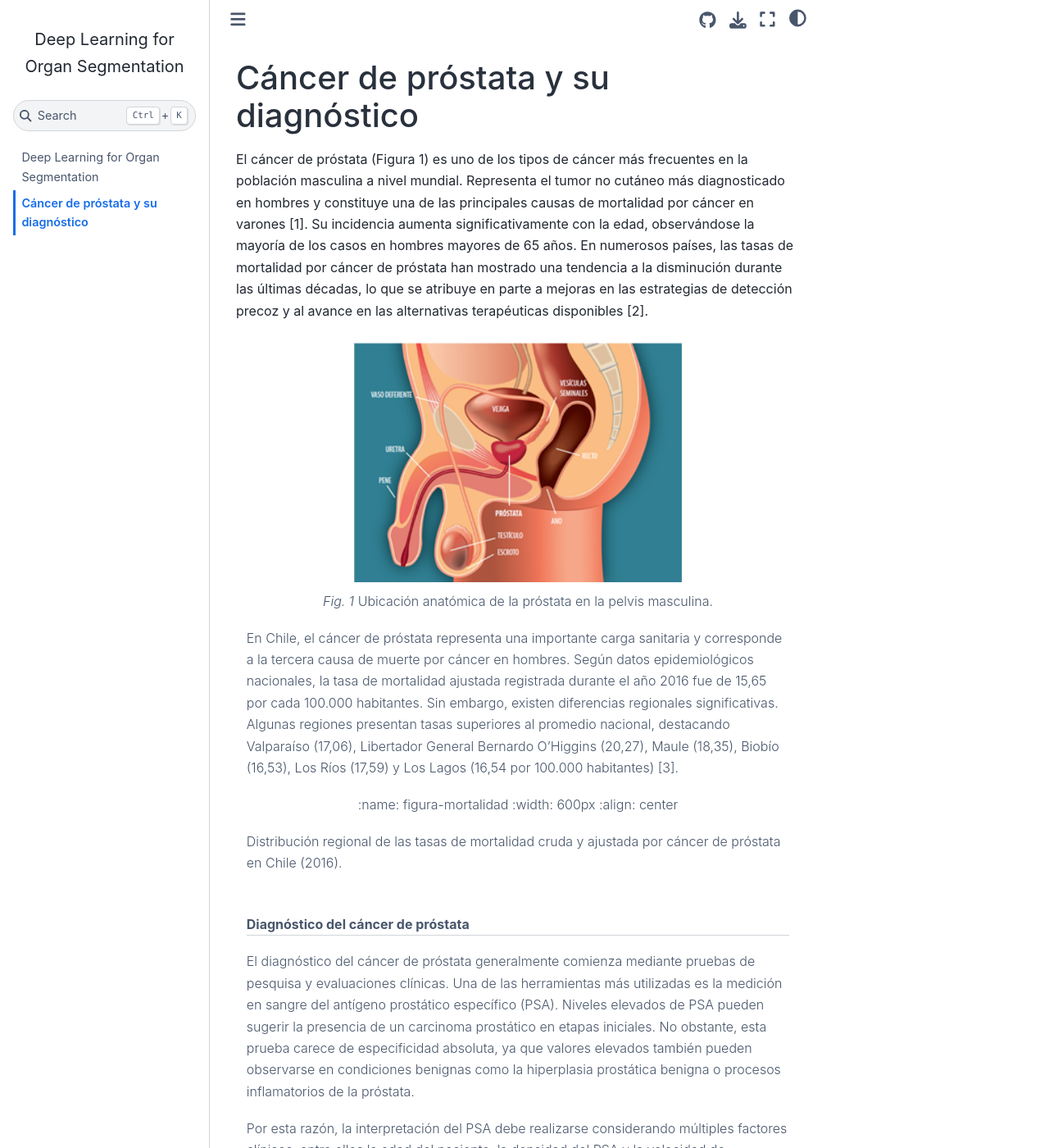
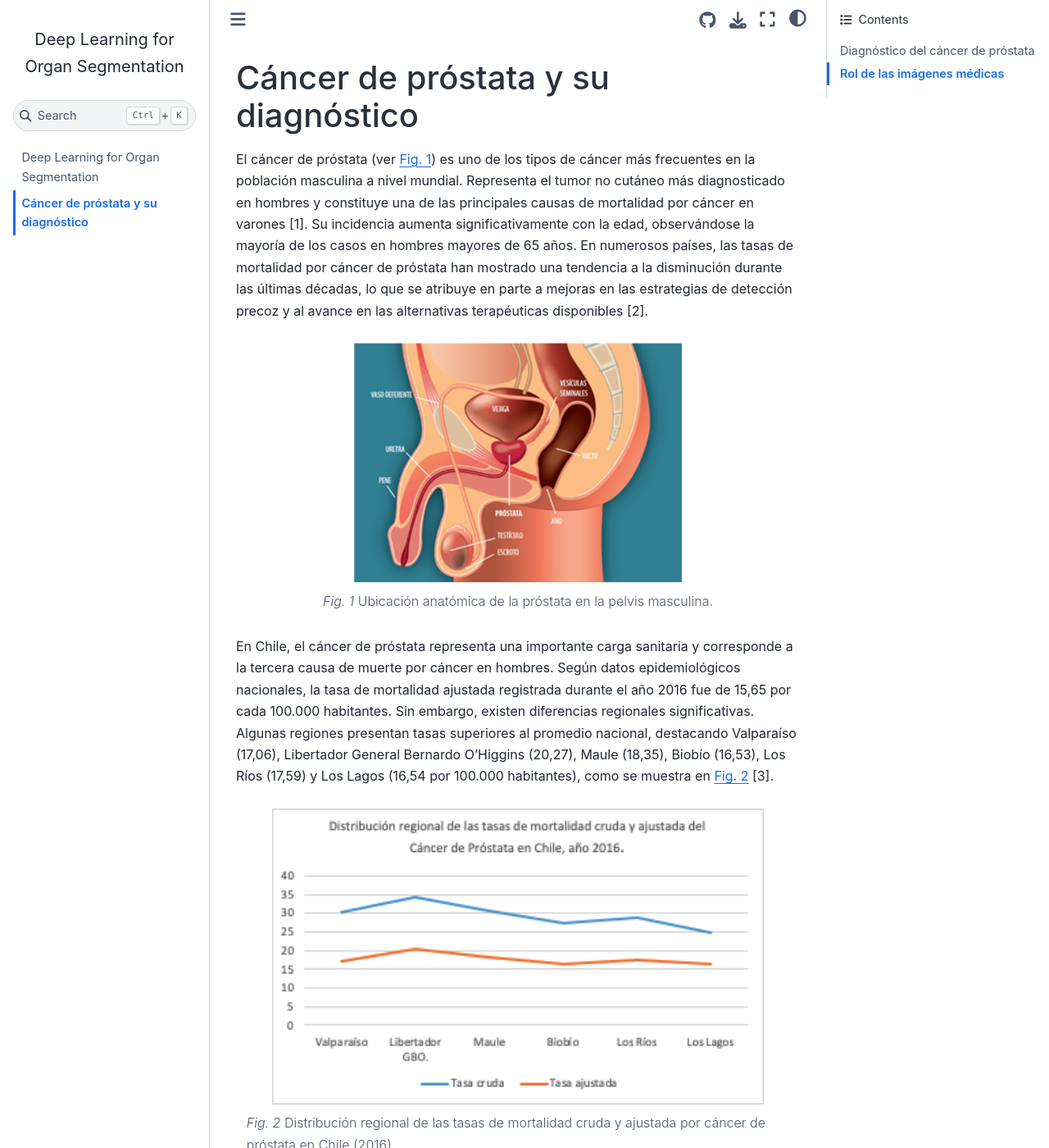
Before and after one commit to idiazp/DLSegBook, a Jupyter Book: the page built from 01_contexto_clinico.md, in a window 1280 px wide and 1400 px high. Shown: the whole window at 82% size. Built offline with Jupyter Book 1.0.4 settings and Sphinx 7.4.7 and the Sphinx Book theme 1.1.4, drawn with Linux system fonts in a browser that asks for light colours.

Commit message:
Update 01_contexto_clinico.md

````diff
--- a/01_contexto_clinico.md
+++ b/01_contexto_clinico.md
@@ -1,21 +1,22 @@
 # Cáncer de próstata y su diagnóstico
 
-El cáncer de próstata (Figura 1) es uno de los tipos de cáncer más frecuentes en la población masculina a nivel mundial. Representa el tumor no cutáneo más diagnosticado en hombres y constituye una de las principales causas de mortalidad por cáncer en varones [1]. Su incidencia aumenta significativamente con la edad, observándose la mayoría de los casos en hombres mayores de 65 años. En numerosos países, las tasas de mortalidad por cáncer de próstata han mostrado una tendencia a la disminución durante las últimas décadas, lo que se atribuye en parte a mejoras en las estrategias de detección precoz y al avance en las alternativas terapéuticas disponibles [2].
+El cáncer de próstata (ver {numref}`figura-prostata`) es uno de los tipos de cáncer más frecuentes en la población masculina a nivel mundial. Representa el tumor no cutáneo más diagnosticado en hombres y constituye una de las principales causas de mortalidad por cáncer en varones [1]. Su incidencia aumenta significativamente con la edad, observándose la mayoría de los casos en hombres mayores de 65 años. En numerosos países, las tasas de mortalidad por cáncer de próstata han mostrado una tendencia a la disminución durante las últimas décadas, lo que se atribuye en parte a mejoras en las estrategias de detección precoz y al avance en las alternativas terapéuticas disponibles [2].
 
 ```{figure} images/prostata_anatomia.png
 :name: figura-prostata
 :width: 400px
 :align: center
+Ubicación anatómica de la próstata en la pelvis masculina.
+```
 
-Ubicación anatómica de la próstata en la pelvis masculina.
+En Chile, el cáncer de próstata representa una importante carga sanitaria y corresponde a la tercera causa de muerte por cáncer en hombres. Según datos epidemiológicos nacionales, la tasa de mortalidad ajustada registrada durante el año 2016 fue de 15,65 por cada 100.000 habitantes. Sin embargo, existen diferencias regionales significativas. Algunas regiones presentan tasas superiores al promedio nacional, destacando Valparaíso (17,06), Libertador General Bernardo O’Higgins (20,27), Maule (18,35), Biobío (16,53), Los Ríos (17,59) y Los Lagos (16,54 por 100.000 habitantes), como se muestra en {numref}`figura-mortalidad` [3].
 
-En Chile, el cáncer de próstata representa una importante carga sanitaria y corresponde a la tercera causa de muerte por cáncer en hombres. Según datos epidemiológicos nacionales, la tasa de mortalidad ajustada registrada durante el año 2016 fue de 15,65 por cada 100.000 habitantes. Sin embargo, existen diferencias regionales significativas. Algunas regiones presentan tasas superiores al promedio nacional, destacando Valparaíso (17,06), Libertador General Bernardo O’Higgins (20,27), Maule (18,35), Biobío (16,53), Los Ríos (17,59) y Los Lagos (16,54 por 100.000 habitantes) [3].
-
+```{figure} images/mortalidad_prostata_chile.png
 :name: figura-mortalidad
 :width: 600px
 :align: center
-
 Distribución regional de las tasas de mortalidad cruda y ajustada por cáncer de próstata en Chile (2016).
+```
 
 ## Diagnóstico del cáncer de próstata
 
````
